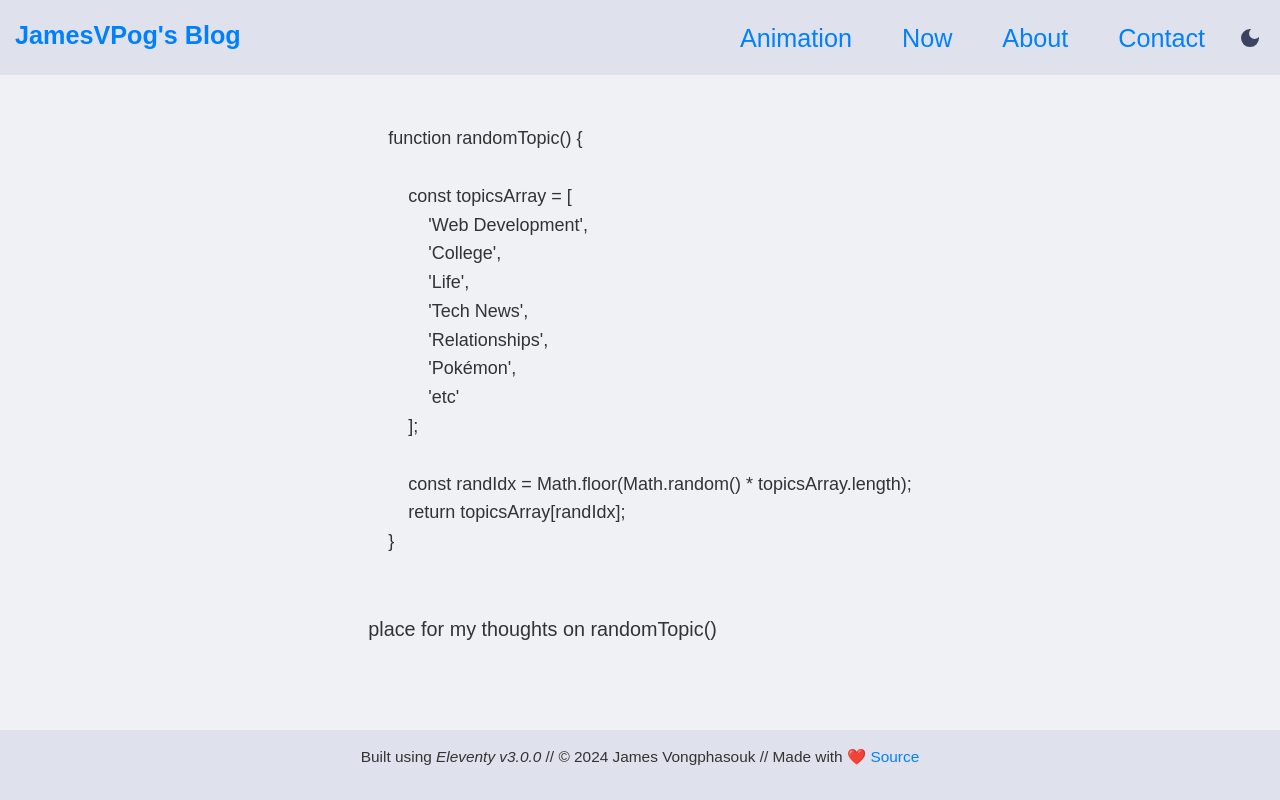
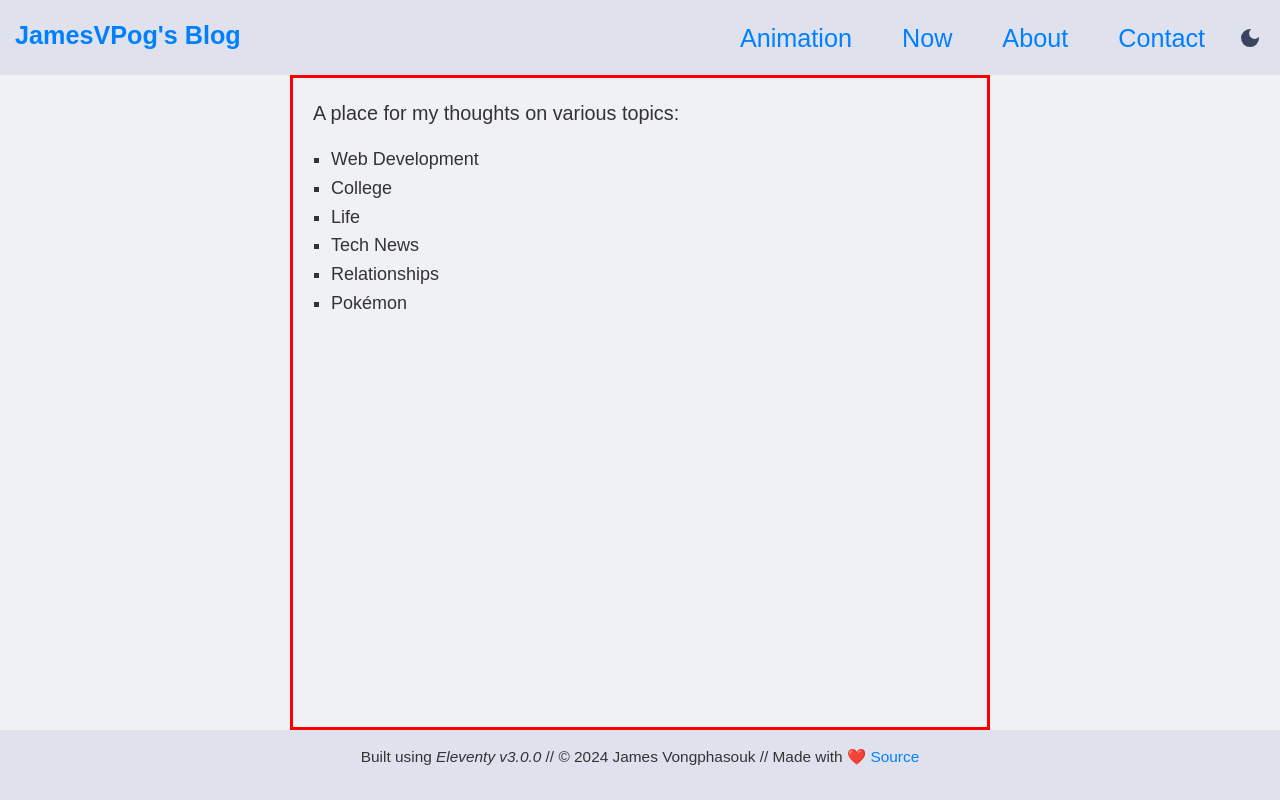
Before and after one commit to JamesVpog/jvblog, an Eleventy site: page src/about.html in a window 1280 px wide. Built offline with nearby package versions, Linux system fonts and the light colour scheme; Eleventy itself is replaced by a stand-in of ours; files that its build step writes are made by us from their sources.

Commit message:
leftover styles

```diff
--- a/src/about.html
+++ b/src/about.html
@@ -2,27 +2,15 @@
 layout: base.html
 title: "About"
 ---
+<section>
+    <p>A place for my thoughts on various topics:</p>
 
-<pre>
-    <code class="first-line">
-    function randomTopic() {
-
-        const topicsArray = [
-            'Web Development',
-            'College',
-            'Life',
-            'Tech News',
-            'Relationships',
-            'Pokémon',
-            'etc'
-        ];
-
-        const randIdx = Math.floor(Math.random() * topicsArray.length);
-        return topicsArray[randIdx];
-    }
-    </code>
-    </pre>
-
-<p class="first-line">
-    place for my thoughts on randomTopic()
-</p>
+    <ul>
+        <li>Web Development</li>
+        <li>College</li>
+        <li>Life</li>
+        <li>Tech News</li>
+        <li>Relationships</li>
+        <li>Pokémon</li>
+    </ul>
+</section>
--- a/src/css/global.css
+++ b/src/css/global.css
@@ -29,11 +29,6 @@ html, body {
     transition: background-color 0.5s ease, color 0.5s ease;
 }
 
-@media (min-width: 48em) {
-    body {
-        font-size: 1.125rem;
-    }
-}
 /* navigation bar styles,
 on mobile navlinks are hidden on mobile*/
 
@@ -135,14 +130,11 @@ body, nav, footer, #theme-switch {
 }
 
 /* text styles */
-h1, h2, h3, .title-line{
+h1, h2, .title-line{
     margin-bottom: 10px;
     font-weight: bold;
 }
 
-h1 {
-    font-size: 1.5em;
-}
 
 h1:has(a[href="/"]) {
     font-size: 1.4em;
@@ -151,10 +143,6 @@ h1:has(a[href="/"]) {
     color: var(--accent-color);
     flex: 2;
     margin-bottom: 5px;
-}
-
-.posts h3, .title-line {
-    font-size: 1rem;
 }
 
 .date {
@@ -166,6 +154,12 @@ h1:has(a[href="/"]) {
 p {
     margin-bottom: 15px;
     font-size: 1.1em;
+}
+
+@media (min-width: 48em) {
+    body {
+        font-size: 1.125rem;
+    }
 }
 
 /* Link styles */
@@ -205,11 +199,21 @@ main {
 }
 
 .smaller-flex-container{
-    display: flex;
-    flex-direction: column;
-    max-width: 800px;
-    margin: 0 auto;
+    width: 100%;
+    max-width: 90%;
     padding: 20px;
+    box-sizing: border-box;
+    border: 3px solid red;
+}
+
+@media (min-width: 48em) {
+    .smaller-flex-container {
+        display: flex;
+        flex-direction: column;
+        margin: 0 auto;
+        padding: 20px;
+        max-width: 700px;
+    }
 }
 
 /* animation */
@@ -239,8 +243,14 @@ span[class='italics'] {
 
 ul {
     list-style-type: square;
+    margin-bottom: 15px;
+    padding-left: 1.125rem;
 }
 
-li {
-    margin: 10px 0;
+.hidden {
+    display: none;
 }
+
+.hidden:hover {
+    display: block;
+}
```
Also changed, not shown: src/contact.html (+2 -4 lines), src/index.html (+1 -1 lines), src/now.html (+3 -6 lines).
